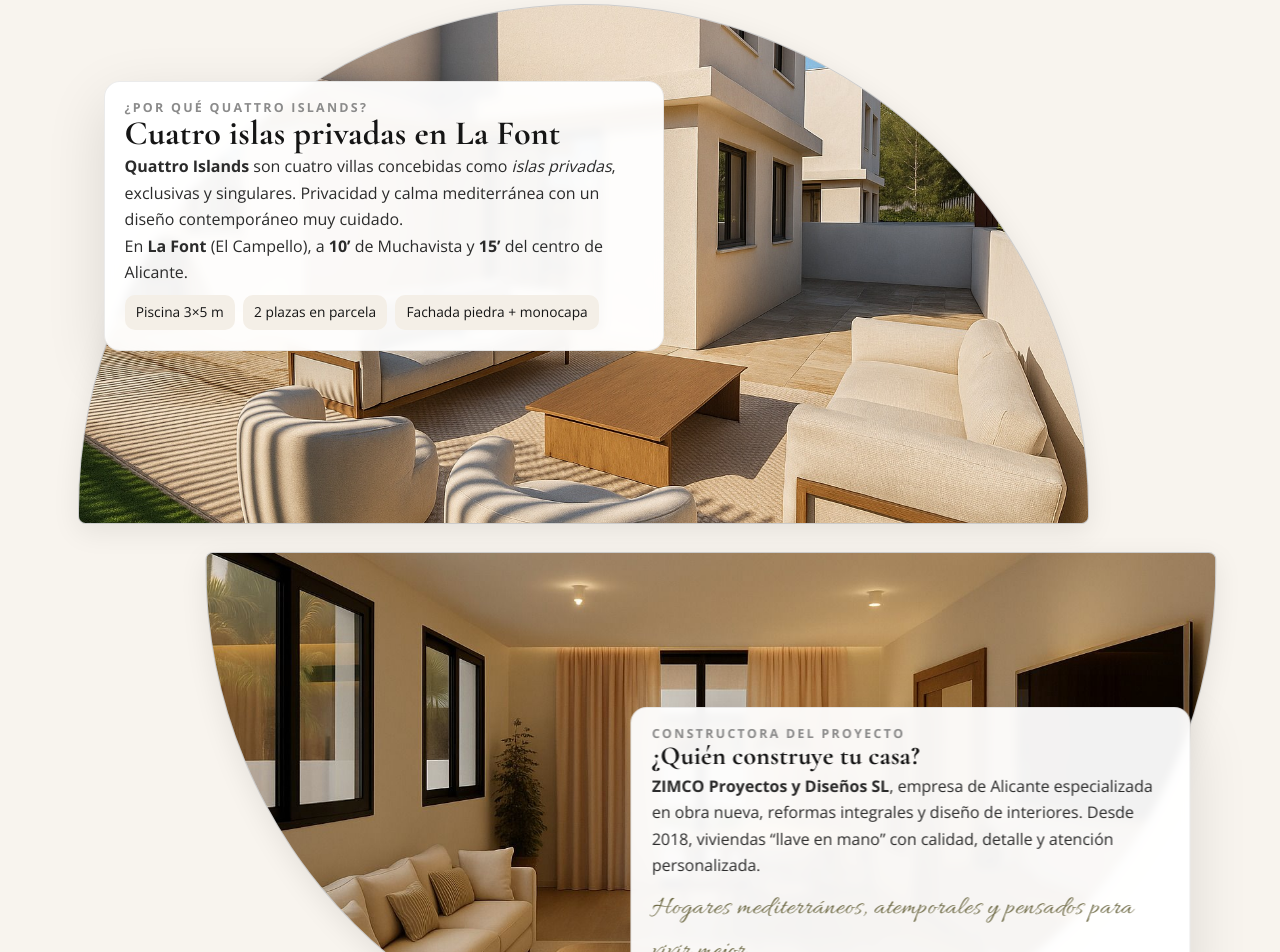
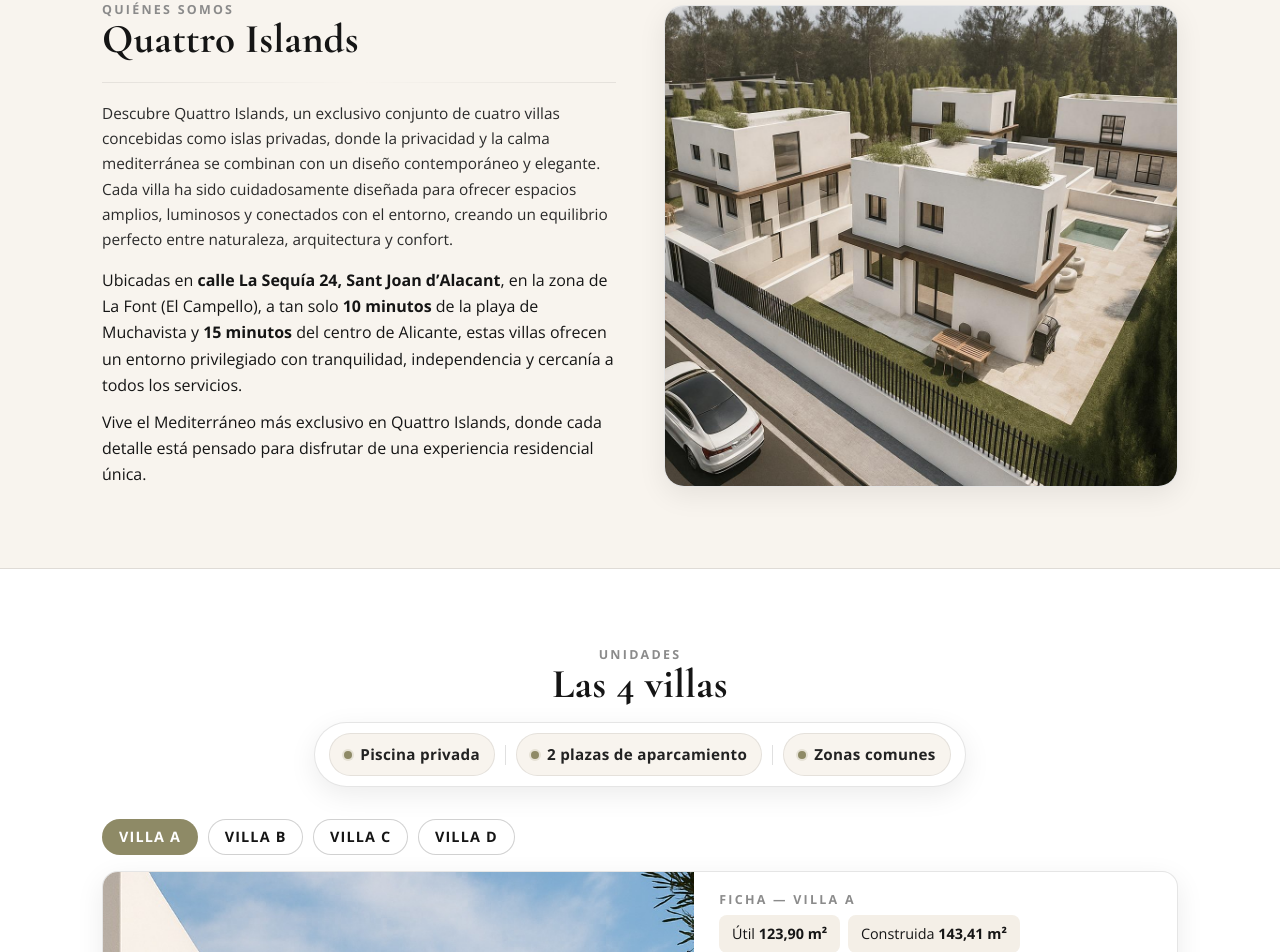
Before and after one commit to Manuvf10/quattro-islands-landing, a Next.js app: page / in a window 1280 px wide. Shown: the part 917-1869 px from the top of the page. Built offline with nearby package versions, Linux system fonts and the light colour scheme.

Commit message:
Villas: highlights + copy actualizado

```diff
--- a/src/app/globals.css
+++ b/src/app/globals.css
@@ -399,3 +399,73 @@ h1,h2,h3,.h1,.h2,.h3{ font-family: var(--ff-head), Georgia, serif; letter-spacin
   .footer__top{ padding:44px 0; }
   .badge-logos img{ height: 56px; }   /* también grandes en móvil */
 }
+
+
+/* ===== About (imagen limpia) ===== */
+.about-image{ position:relative; }
+.about-frame{
+  position:relative;
+  border-radius: 20px;
+  overflow:hidden;
+  border:1px solid var(--line);
+  box-shadow: var(--shadow);
+  background:#fff;
+}
+.about-img{
+  display:block;
+  width:100%;
+  height: clamp(280px, 42vw, 480px);
+  object-fit: cover;
+}
+/* ===== Villa highlights (píldoras) ===== */
+.villa-highlights{
+  margin-top: 14px;
+  display: inline-flex;
+  align-items: center;
+  gap: 10px;
+  background: #fff;
+  border: 1px solid var(--line);
+  box-shadow: var(--shadow);
+  border-radius: 999px;
+  padding: 10px 14px;
+}
+.vh-item{
+  display: inline-flex;
+  align-items: center;
+  gap: 8px;
+  padding: 8px 14px;
+  background: var(--bg-2);
+  border: 1px solid rgba(0,0,0,.08);
+  border-radius: 999px;
+  font-weight: 700;
+  font-size: .95rem;
+  letter-spacing: .02em;
+  color: #222;
+  white-space: nowrap;
+}
+.vh-item::before{
+  content:"";
+  width: 8px; height: 8px; border-radius: 50%;
+  background: var(--accent);
+  box-shadow: 0 0 0 2px rgba(142,138,102,.18);
+}
+.vh-sep{
+  width: 1px;
+  height: 20px;
+  background: rgba(0,0,0,.12);
+}
+
+/* Responsive: en móvil que no se corte y salte a dos líneas con buen respiro */
+@media (max-width: 640px){
+  .villa-highlights{
+    flex-wrap: wrap;
+    gap: 8px 10px;
+    border-radius: 16px;
+    justify-content: center;
+  }
+  .vh-sep{ display:none; }
+  .vh-item{
+    padding: 8px 12px;
+    font-size: .92rem;
+  }
+}
--- a/src/app/page.tsx
+++ b/src/app/page.tsx
@@ -25,6 +25,7 @@ const VILLAS: Villa[] = [
 
 const GALLERY = [
   "/quattro/quattro-15.jpeg",
+  "/quattro/quattro-17.jpeg",
   "/quattro/quattro-14.jpeg",
   "/quattro/quattro-13.jpeg",
   "/quattro/quattro-12.jpeg",
@@ -36,6 +37,7 @@ const GALLERY = [
   "/quattro/quattro-02.jpeg",
   "/quattro/quattro-06.jpeg",
   "/quattro/quattro-04.jpeg",
+  "/quattro/quattro-16.jpeg",
   "/quattro/quattro-03.jpeg",
 ];
 
@@ -230,73 +232,33 @@ export default function Page(){
         </div>
       </section>
 
-                        {/* ===== QUIÉNES SOMOS — doble arco con tarjetas flotantes ===== */}
+            {/* ===== QUIÉNES SOMOS (limpio, 1 imagen) ===== */}
 <section id="quienes" className="section bg-ivory">
-
-        {/* ARCO SUPERIOR (alineado a la izquierda) */}
-        <div className="container pad">
-          <div className="arch-wrap align-left">
-            <div className="arch-clip arch-top">
-              <Image
-                src="/quattro/quattro-03.jpeg"
-                alt="Interior — Quattro Islands"
-                fill
-                sizes="100vw"
-                className="object-cover"
-                priority={false}
-              />
+  <div className="container pad grid lg:grid-cols-2 gap-12 items-center">
+    {/* Texto */}
+    <div>
+      <div className="eyebrow">Quiénes somos</div>
+      <h2 className="h2">Quattro Islands</h2>
+      <div className="sep" />
+      <div className="lead" style={{marginTop:12}}>
+        Descubre Quattro Islands, un exclusivo conjunto de cuatro villas concebidas como islas privadas, donde la privacidad y la calma mediterránea se combinan con un diseño contemporáneo y elegante. Cada villa ha sido cuidadosamente diseñada para ofrecer espacios amplios, luminosos y conectados con el entorno, creando un equilibrio perfecto entre naturaleza, arquitectura y confort.
+      </div>
+      <p style={{marginTop:14}}>
+        Ubicadas en <strong>calle La Sequía 24, Sant Joan d’Alacant</strong>, en la zona de La Font (El Campello), a tan solo <strong>10 minutos</strong> de la playa de Muchavista y <strong>15 minutos</strong> del centro de Alicante, estas villas ofrecen un entorno privilegiado con tranquilidad, independencia y cercanía a todos los servicios.
+      </p>
+      <p style={{marginTop:10}}>
+        Vive el Mediterráneo más exclusivo en Quattro Islands, donde cada detalle está pensado para disfrutar de una experiencia residencial única.
+      </p>
     </div>
 
-            {/* Tarjeta FLOTANTE (no se corta) */}
-            <div className="overlay-card overlay-card--float float-tl">
-              <div className="eyebrow">¿Por qué Quattro Islands?</div>
-              <h2 className="h2">Cuatro islas privadas en La Font</h2>
-              <div className="rule rule--short" />
-              <p className="lead">
-                <strong>Quattro Islands</strong> son cuatro villas concebidas como
-                <em> islas privadas</em>, exclusivas y singulares. Privacidad y calma mediterránea con
-                un diseño contemporáneo muy cuidado.
-              </p>
-              <p className="lead">
-                En <strong>La Font</strong> (El Campello), a <strong>10’</strong> de Muchavista y
-                <strong> 15’</strong> del centro de Alicante.
-              </p>
-              <div className="chips" style={{ marginTop: 10 }}>
-                {["Piscina 3×5 m", "2 plazas en parcela", "Fachada piedra + monocapa"].map((t) => (
-                  <span key={t} className="chip">{t}</span>
-                ))}
-              </div>
-            </div>
-          </div>
-        </div>
-
-        {/* ARCO INFERIOR (alineado a la derecha) */}
-        <div className="container pad">
-          <div className="arch-wrap align-right">
-            <div className="arch-clip arch-bottom">
-              <Image
-                src="/quattro/quattro-06.jpeg"   // cambia si quieres otra
-                alt="Exterior — Quattro Islands"
-                fill
-                sizes="100vw"
-                className="object-cover"
-                priority={false}
+    {/* Imagen única */}
+    <div className="about-image">
+      <div className="about-frame">
+        <img
+          src="/quattro/quattro-17.jpeg"    // cambia por la que prefieras
+          alt="Quattro Islands — arquitectura y entorno"
+          className="about-img"
         />
-            </div>
-
-            {/* Tarjeta FLOTANTE (no se corta) */}
-            <div className="overlay-card overlay-card--float float-br">
-              <div className="eyebrow">Constructora del proyecto</div>
-              <h3 className="h3">¿Quién construye tu casa?</h3>
-              <div className="rule rule--short" />
-              <p className="lead">
-                <strong>ZIMCO Proyectos y Diseños SL</strong>, empresa de Alicante especializada en
-                obra nueva, reformas integrales y diseño de interiores. Desde 2018, viviendas “llave en mano”
-                con calidad, detalle y atención personalizada.
-              </p>
-              <blockquote className="quote script">
-                Hogares mediterráneos, atemporales y pensados para vivir mejor.
-              </blockquote>
       </div>
     </div>
   </div>
@@ -309,8 +271,17 @@ export default function Page(){
           <div className="text-center max-w-2xl mx-auto mb-8">
           <div className="eyebrow">Unidades</div>
           <h2 className="h2">Las 4 villas</h2>
-            <p className="muted">Piscina privada 3×5 m y 2 plazas de aparcamiento en parcela.</p>
+
+          {/* Highlights modernos */}
+          <div className="villa-highlights" role="list" aria-label="Características destacadas">
+            <span className="vh-item" role="listitem">Piscina privada</span>
+            <span className="vh-sep" aria-hidden="true" />
+            <span className="vh-item" role="listitem">2 plazas de aparcamiento</span>
+            <span className="vh-sep" aria-hidden="true" />
+            <span className="vh-item" role="listitem">Zonas comunes</span>
           </div>
+        </div>
+
 
           {/* Tabs */}
           <div className="tabs">
@@ -392,20 +363,25 @@ export default function Page(){
   <div className="container pad grid lg:grid-cols-2 gap-10 items-center">
     <div>
       <div className="eyebrow">Ubicación</div>
-            <h2 className="h2">La Font, El Campello</h2>
+      <h2 className="h2">La Font — Carrer la Séquia 24</h2>
       <p className="lead">Entorno exclusivo y tranquilo; a 10’ de Muchavista y 15’ del centro de Alicante.</p>
       <div className="chips" style={{marginTop:10}}>
         {["Colegios", "Centros comerciales", "Restaurantes", "Ocio y deporte", "Conexión autovía"].map(t=>(
           <span key={t} className="chip">✓ {t}</span>
         ))}
       </div>
+      <p className="muted" style={{marginTop:10}}>
+        Dirección exacta: <strong>Carrer la Séquia 24, Sant Joan d’Alacant</strong>.
+      </p>
     </div>
+
     <div className="bg-white overflow-hidden rounded-2xl border border-[color:var(--line)] shadow">
       <iframe
-              title="Mapa La Font"
+        title="Mapa — Carrer la Séquia 24"
         className="w-full h-[340px]"
-              src="https://www.openstreetmap.org/export/embed.html?bbox=-0.461%2C38.374%2C-0.398%2C38.419&layer=mapnik&marker=38.397%2C-0.429"
         loading="lazy"
+        referrerPolicy="no-referrer-when-downgrade"
+        src="https://www.google.com/maps?q=Carrer%20la%20S%C3%A9quia%2024,%20Sant%20Joan%20d%E2%80%99Alacant&output=embed"
       />
     </div>
   </div>
```
Also changed, not shown: public/quattro/quattro-16.jpeg (added), public/quattro/quattro-17.jpeg (added). Lines whose indentation alone changed are shown as unchanged.
